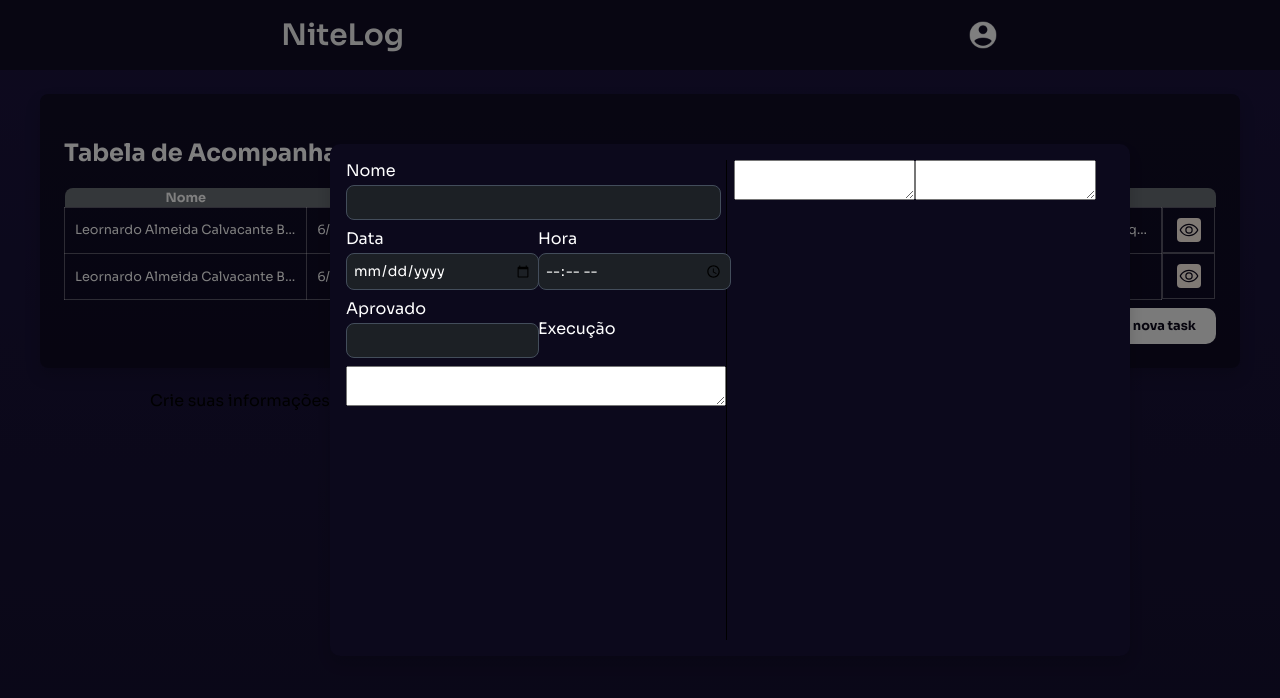
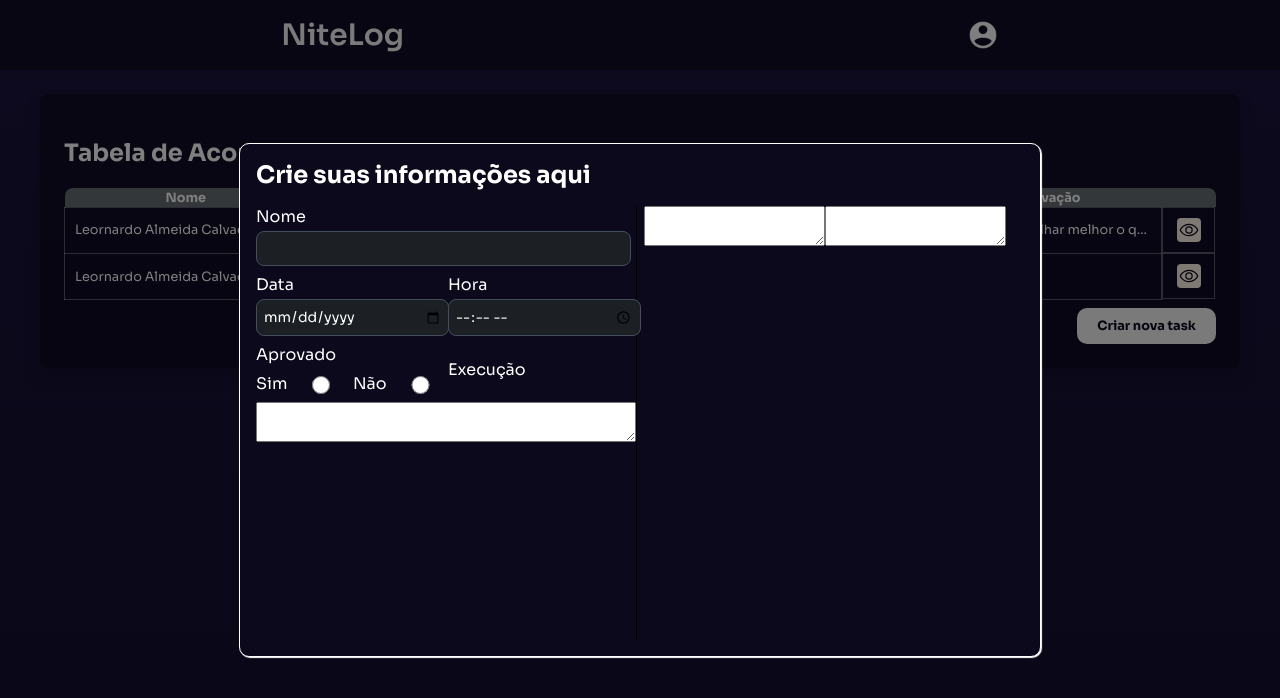
Before and after one commit to Filipe-Santos17/nite-log, a React (Create React App) app: page /tabela in a window 1280 px wide. Both pictures are taken after a click on the element 1188 px from the left and 230 px from the top of the page. Shown: the top 698 px of the page. Built offline with nearby package versions, Linux system fonts and the light colour scheme.

Commit message:
Iniciando logica de testes

```diff
--- a/package.json
+++ b/package.json
@@ -19,7 +19,7 @@
   "scripts": {
     "start": "react-scripts start",
     "build": "react-scripts build",
-    "test": "react-scripts test",
+    "test": "vitest",
     "eject": "react-scripts eject"
   },
   "eslintConfig": {
--- a/src/modules/user-tabela/components/modal.tsx
+++ b/src/modules/user-tabela/components/modal.tsx
@@ -6,10 +6,10 @@ interface ModalProps {
     setOpen: React.Dispatch<React.SetStateAction<boolean>>,
 }
 
-export default function Modal({open, setOpen}: ModalProps){
+export default function Modal({ open, setOpen }: ModalProps) {
 
-    function handleClickModal(e: React.MouseEvent<HTMLElement, MouseEvent>){
-        if(e.target === e.currentTarget){
+    function handleClickModal(e: React.MouseEvent<HTMLElement, MouseEvent>) {
+        if (e.target === e.currentTarget) {
             setOpen(false)
         }
     }
@@ -18,18 +18,26 @@ export default function Modal({open, setOpen}: ModalProps){
         <>
             {open && (
                 <section className="modal-box" onClick={handleClickModal}>
-                    <article>
-                        Crie suas informações
-                    </article>
                     <div className="modal-content modal-table">
+                        <article className="title-modal-table">
+                            Crie suas informações aqui
+                        </article>
                         <div className="box-one">
-                            <Input type="text" id="name" title="Nome"/>
+                            <Input type="text" id="name" title="Nome" />
                             <section>
-                                <Input type="date" id="data-time" title="Data"/>
-                                <Input type="time" id="hour-time" title="Hora"/>
+                                <Input type="date" id="data-time" title="Data" />
+                                <Input type="time" id="hour-time" title="Hora" />
                             </section>
                             <section>
-                                <Input type="text" id="name" title="Aprovado"/>
+                                <div className="input-component">
+                                    <label htmlFor="status">Aprovado</label>
+                                    <div className="box-aprovacao">
+                                        <label htmlFor="aprovado">Sim</label>
+                                        <input id="aprovado" name="status" type="radio"/>
+                                        <label htmlFor="naoaprovado">Não</label>
+                                        <input id="naoaprovado" name="status" type="radio"/>
+                                    </div>
+                                </div>
                                 <div className="input-component">
                                     <label htmlFor="estrelas">Execução</label>
                                     {/* <input id={id} {...props}/> */}
--- a/src/modules/user-tabela/style/style.css
+++ b/src/modules/user-tabela/style/style.css
@@ -17,7 +17,7 @@
     color: #fff;
     padding: 1.25rem;
     border: 1px solid transparent;
-    font-size: .8rem;
+    font-size: 0.8rem;
 
     th {
       background-color: #686e74;
@@ -32,14 +32,16 @@
       border: 1px solid #ffffff50;
     }
 
-    .name-table, .task-table, .obs-table {
+    .name-table,
+    .task-table,
+    .obs-table {
       text-overflow: ellipsis;
       overflow: hidden;
       white-space: nowrap;
       max-width: 20ch;
     }
 
-    svg{
+    svg {
       width: 20px;
       height: 20px;
     }
@@ -47,7 +49,7 @@
     .task-stars {
       margin: auto;
 
-      div{
+      div {
         display: flex;
         align-items: center;
         justify-content: center;
@@ -60,26 +62,26 @@
       justify-content: center;
       width: 1.5rem;
       height: 1.5rem;
-      border-radius: .25rem;
-      padding: .5rem,0, .5rem,0;
-      gap: .625rem;
-      background-color: #FEF2E9;
+      border-radius: 0.25rem;
+      padding: 0.5rem, 0, 0.5rem, 0;
+      gap: 0.625rem;
+      background-color: #fef2e9;
       cursor: pointer;
     }
 
-    .btn-view:hover{
-      background-color: #F4801F;
+    .btn-view:hover {
+      background-color: #f4801f;
     }
 
-    .task-icon{
+    .task-icon {
       display: flex;
       align-items: center;
       justify-content: center;
     }
   }
 
-  .filled-btn{
-    font-size: .8rem;
+  .filled-btn {
+    font-size: 0.8rem;
   }
 
   /*borders*/
@@ -92,11 +94,11 @@
   }
 }
 
-.titulo-page{
-  color: #FFF;
+.titulo-page {
+  color: #fff;
 }
 
-.modal-box{
+.modal-box {
   width: 100vw;
   height: 100vh;
   display: flex;
@@ -104,28 +106,38 @@
   justify-content: center;
 }
 
-.modal-table{
+.modal-table {
   background-color: rgba(12, 9, 28);
   color: #fff;
   width: 60%; /*80*/
   height: 60%; /*60*/
   margin: 0;
   display: grid;
-  grid-template-columns: repeat(2,1fr);
-  gap: .5rem;
+  grid-template-columns: repeat(2, 1fr);
+  grid-template-rows: max-content;
+  gap: 1rem 0.5rem;
   padding: 1rem;
+  border: 1px solid #fff;
+  box-shadow: 1px 1px 1px #fff;
 
-  .box-one{
+  .title-modal-table {
+    grid-column: span 2 / span 2;
+    height: max-content;
+    font-weight: 700;
+    font-size: 1.5rem;
+  }
+
+  .box-one {
     display: flex;
     flex-direction: column;
     width: 100%;
-    gap: .5rem;
+    gap: 0.5rem;
     border-right: 1px solid #000;
 
-    section{
+    section {
       display: flex;
       align-items: center;
-      gap: .25rem;
+      gap: 0.25rem;
       justify-content: space-between;
     }
   }
@@ -135,11 +147,11 @@
 .input-component {
   display: flex;
   flex-direction: column;
-  gap: .25rem;
+  gap: 0.25rem;
   align-items: flex-start;
   width: 100%;
 
-  input{
+  input {
     max-width: 100%;
     width: 95%;
     font-size: 0.875rem;
@@ -151,6 +163,15 @@
     color: #fff;
     border: 1px solid rgb(67, 77, 91);
   }
+
+  .box-aprovacao {
+    display: flex;
+    width: 100%;
+    gap: 0.5rem;
+    justify-content: center;
+    align-items: space-between;
+    margin-top: 0.25rem;
+  }
 }
 
 .input-component:focus {
--- a/src/modules/user-tabela/utils/formatDate.ts
+++ b/src/modules/user-tabela/utils/formatDate.ts
@@ -19,7 +19,7 @@ export default function formatDate(dateString: string, opt: "date" | "hour") {
 }
 
 function isValidDate(date: string) {
-  const DateRegex = /^\d{4}-\d{2}-\d{2}T\d{2}:\d{2}:\d{2}Z$/;
+  const DateRegex = /^\d{4}-\d{2}-\d{2}T\d{2}:\d{2}:\d{2}(\d{1})?Z$/;
 
   return DateRegex.test(date);
 }
```
Also changed, not shown: 1 other file (tests, documents, lock files or other folders).
